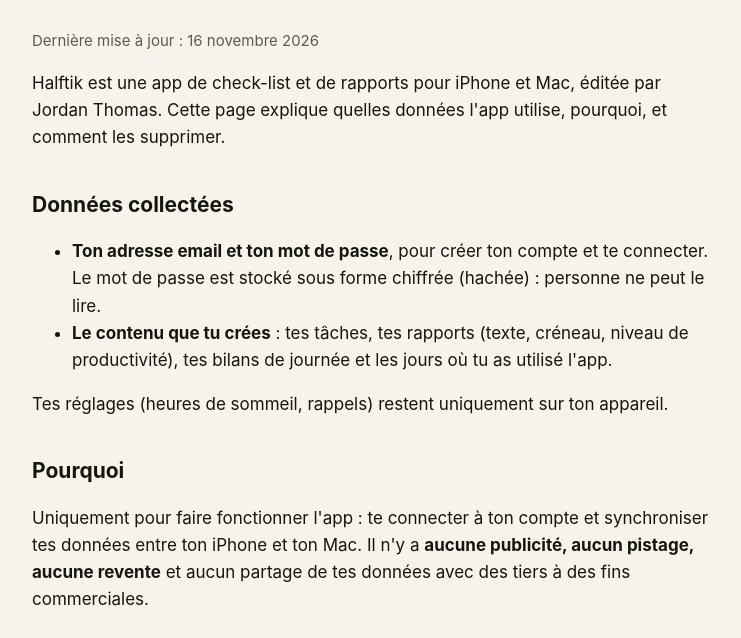
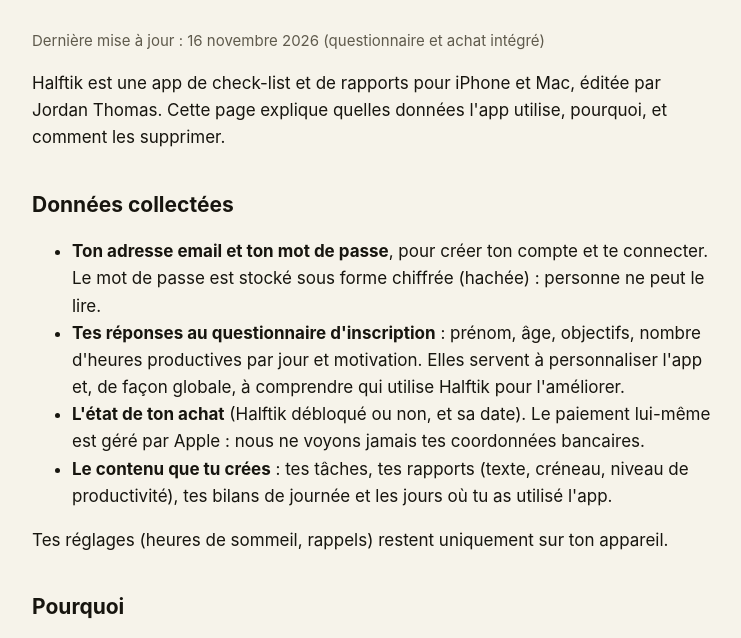
Before and after one commit to jordanthm26-stack/halfhour, a plain HTML site: page confidentialite.html in a window 1280 px wide. Shown: the part 115-753 px from the top of the page, without its empty margins (264-1005 px from the left). Drawn offline with Linux system fonts and the light colour scheme.

Commit message:
Confidentialité : questionnaire et achat intégré ; prix 0,99 € à vie
Co-Authored-By: Claude Opus 5.5 <noreply@anthropic.com>

```diff
--- a/confidentialite.html
+++ b/confidentialite.html
@@ -11,19 +11,21 @@
 <body>
 <main>
   <header><a href="./"><img src="icon.png" alt=""><div><h1>Politique de confidentialité</h1><div class="muted">Halftik</div></div></a></header>
-  <p class="muted">Dernière mise à jour : 16 novembre 2026</p>
+  <p class="muted">Dernière mise à jour : 16 novembre 2026 (questionnaire et achat intégré)</p>
 
   <p>Halftik est une app de check-list et de rapports pour iPhone et Mac, éditée par Jordan Thomas. Cette page explique quelles données l'app utilise, pourquoi, et comment les supprimer.</p>
 
   <h2>Données collectées</h2>
   <ul>
     <li><strong>Ton adresse email et ton mot de passe</strong>, pour créer ton compte et te connecter. Le mot de passe est stocké sous forme chiffrée (hachée) : personne ne peut le lire.</li>
+    <li><strong>Tes réponses au questionnaire d'inscription</strong> : prénom, âge, objectifs, nombre d'heures productives par jour et motivation. Elles servent à personnaliser l'app et, de façon globale, à comprendre qui utilise Halftik pour l'améliorer.</li>
+    <li><strong>L'état de ton achat</strong> (Halftik débloqué ou non, et sa date). Le paiement lui-même est géré par Apple : nous ne voyons jamais tes coordonnées bancaires.</li>
     <li><strong>Le contenu que tu crées</strong> : tes tâches, tes rapports (texte, créneau, niveau de productivité), tes bilans de journée et les jours où tu as utilisé l'app.</li>
   </ul>
   <p>Tes réglages (heures de sommeil, rappels) restent uniquement sur ton appareil.</p>
 
   <h2>Pourquoi</h2>
-  <p>Uniquement pour faire fonctionner l'app : te connecter à ton compte et synchroniser tes données entre ton iPhone et ton Mac. Il n'y a <strong>aucune publicité, aucun pistage, aucune revente</strong> et aucun partage de tes données avec des tiers à des fins commerciales.</p>
+  <p>Pour faire fonctionner l'app et la personnaliser : te connecter à ton compte et synchroniser tes données entre ton iPhone et ton Mac. Il n'y a <strong>aucune publicité, aucun pistage, aucune revente</strong> et aucun partage de tes données avec des tiers à des fins commerciales.</p>
 
   <h2>Où sont stockées les données</h2>
   <p>Sur ton appareil, et sur les serveurs de <a href="https://supabase.com/privacy">Supabase</a> (hébergement situé à Paris, Union européenne), qui fournit le compte et la base de données. Chaque compte ne peut lire que ses propres données. Les emails du compte (confirmation de l'adresse, mot de passe oublié) sont envoyés par un prestataire d'envoi d'emails uniquement dans ce but.</p>
```
Also changed, not shown: assistance.html (+3 -0 lines), index.html (+1 -1 lines).
